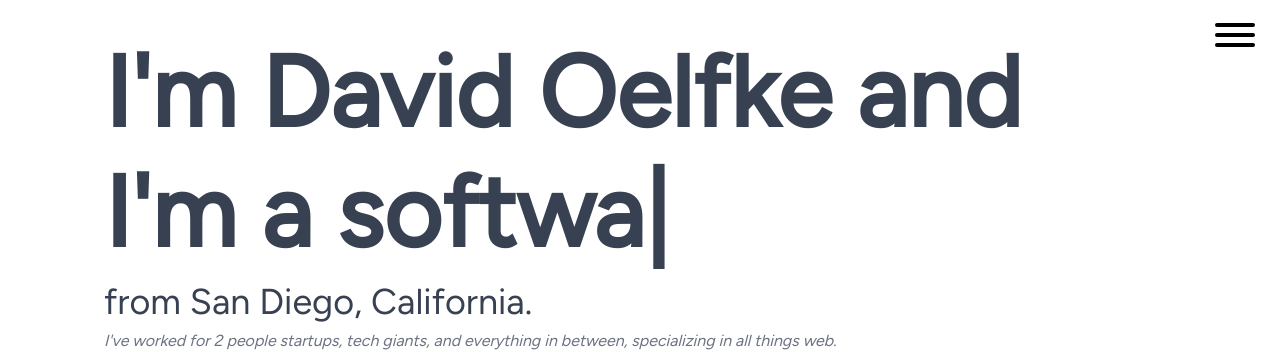
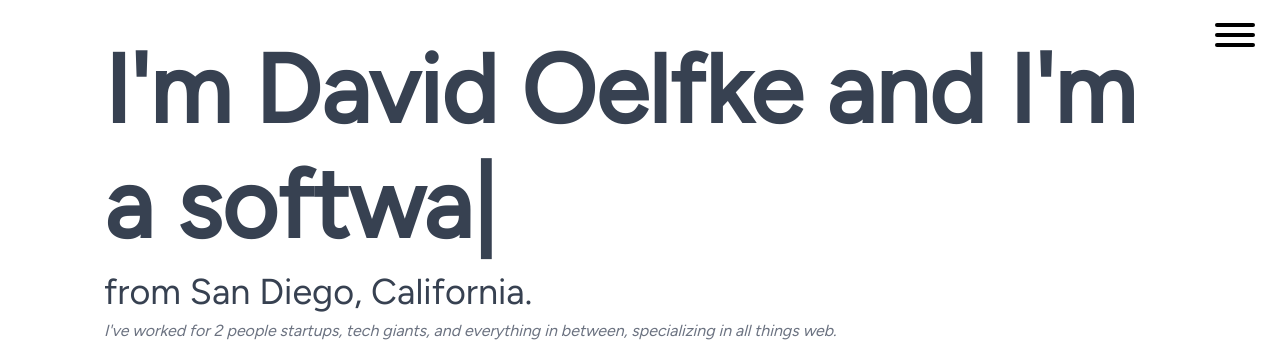
Before and after one commit to Doelfke/DavidOelfke, a Next.js app: page / in a window 1280 px wide. Shown: the top 352 px of the page. Built offline with nearby package versions, Linux system fonts and the light colour scheme.

Commit message:
Firefox tweaks

```diff
--- a/src/pages/blog.module.scss
+++ b/src/pages/blog.module.scss
@@ -1,5 +1,5 @@
 .post + .post  {
-    margin-top: 64px;
+    margin-top: 48px;
 }
 
 .title {
--- a/src/pages/index.module.scss
+++ b/src/pages/index.module.scss
@@ -32,7 +32,7 @@
         font-size: 80px;
     }
     @include xl {
-        font-size: 100px;
+        font-size: 96px;
     }
 }
 
```
